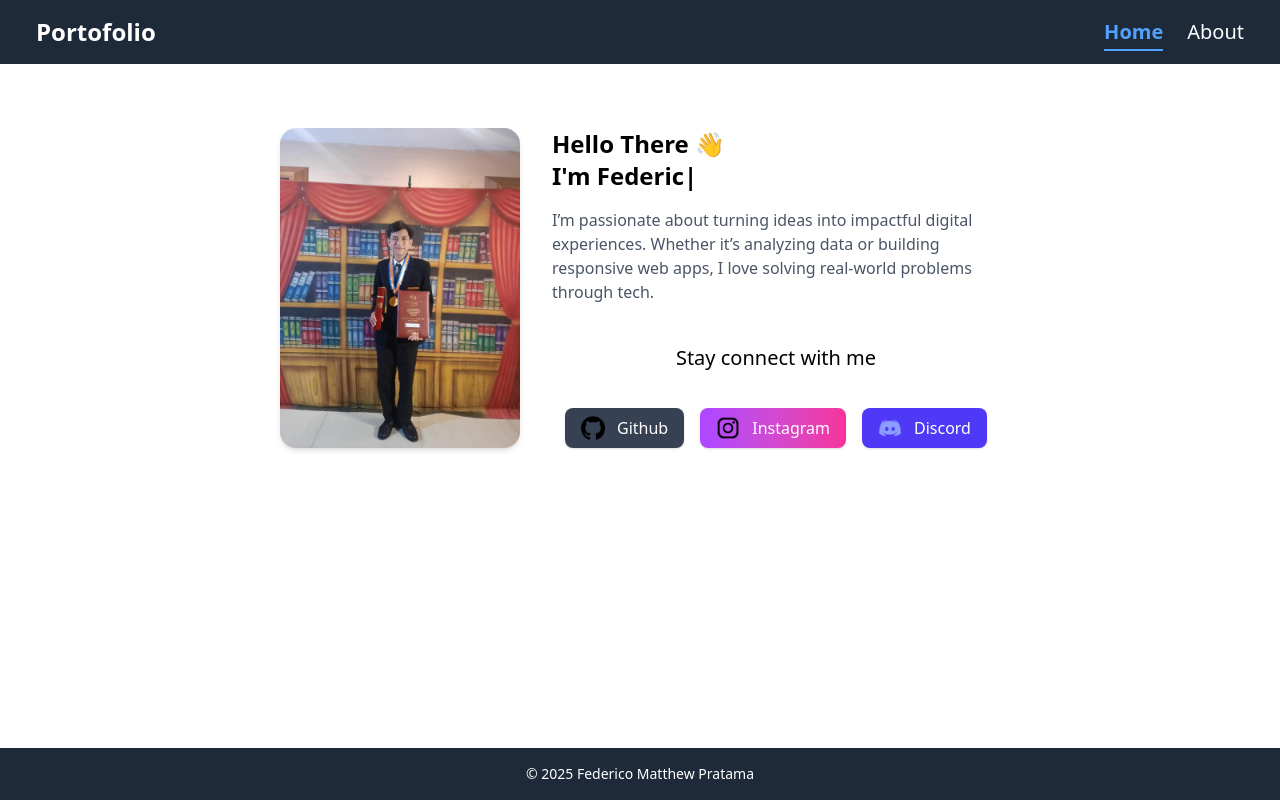
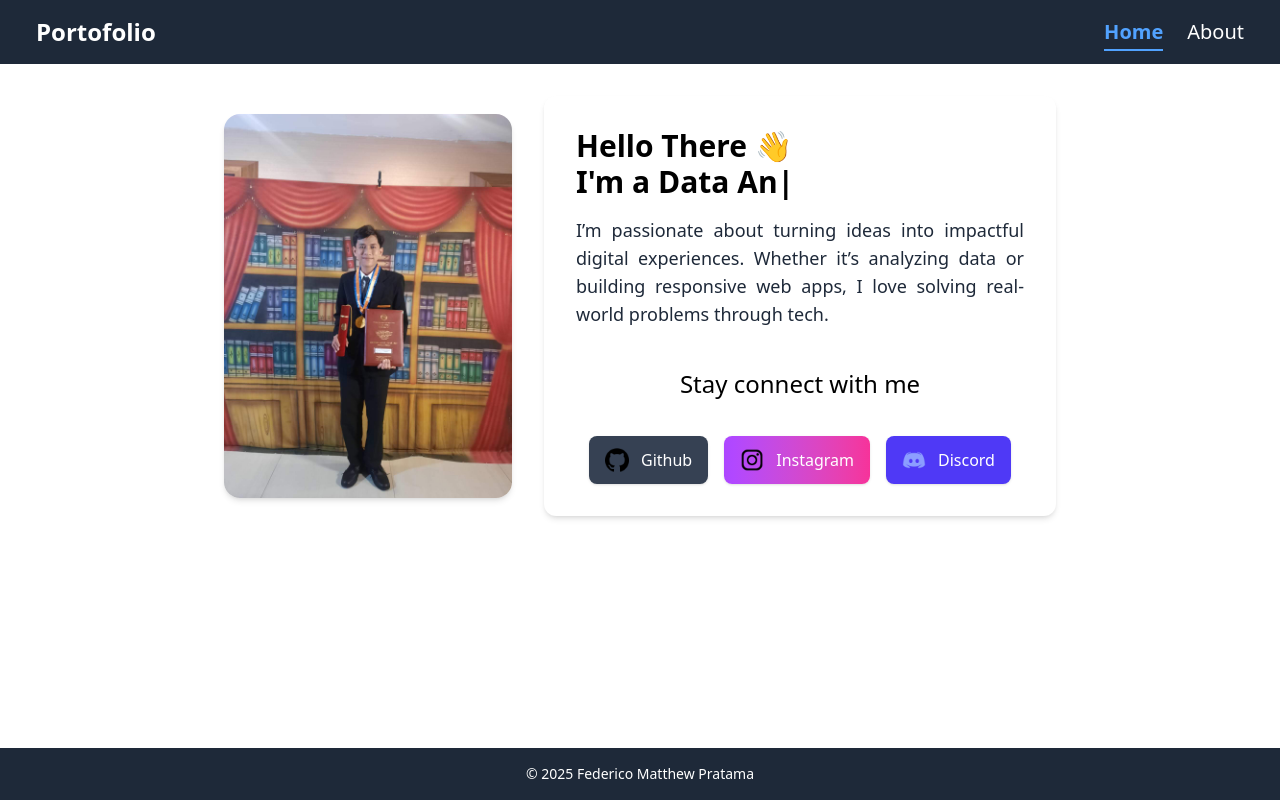
Before and after one commit to MashuNakamura/Portofolio-PPPL, a React (Vite) app: page /home in a window 1280 px wide. Built offline with nearby package versions, Linux system fonts and the light colour scheme.

Commit message:
Chore: Adjust Design

```diff
--- a/src/components/Footer.tsx
+++ b/src/components/Footer.tsx
@@ -2,7 +2,7 @@ export default function Footer() {
   return (
     <footer className="bg-gray-800 text-white py-4 mt-auto">
       <div className="container mx-auto text-center">
-        <p className="text-sm">
+        <p className="text-sm hover hover:text-blue-500 transition-colors">
           &copy; {new Date().getFullYear()} Federico Matthew Pratama
         </p>
       </div>
--- a/src/components/Navbar.tsx
+++ b/src/components/Navbar.tsx
@@ -3,7 +3,7 @@ import { useLocation, Link } from "react-router-dom";
 
 export default function Navbar() {
   const location = useLocation();
-  const isHomePage = location.pathname === "/home" || location.pathname === "/";
+  const isHomePage = location.pathname === "/home";
   const isAboutPage = location.pathname === "/about";
 
   return (
--- a/src/page/About.tsx
+++ b/src/page/About.tsx
@@ -1,38 +1,40 @@
 export default function About() {
   return (
-    <div className="flex flex-col items-center text-center px-4">
-      <div>
-        <h1 className="text-4xl font-bold mb-4">About Me</h1>
-        <p className="text-lg max-w-2xl text-center mb-4">
+    <div className="font-poppins flex flex-col items-center text-center px-4">
+      <div className="relative p-6 bg-white rounded-xl shadow-md">
+        <h1 className="text-2xl md:text-3xl font-bold mb-4">About Me 🙋‍♂️</h1>{" "}
+        <p className="text-lg text-gray-800 max-w-2xl text-justify mb-4">
           Hello! I'm Federico Matthew Pratama, a web developer with a strong
           interest in crafting responsive, user-friendly websites and
           applications. My journey in tech started with curiosity and has grown
           into a passion for clean code and modern UI/UX design.
         </p>
-        <p className="text-lg max-w-2xl text-center mb-4">
+        <p className="text-lg text-gray-800 max-w-2xl text-justify mb-4">
           I specialize in frontend technologies like React, Tailwind CSS, and
           TypeScript, and I also enjoy working on backend logic with Go. I'm
           always open to learning new stacks and collaborating with others to
           solve real-world problems through code.
         </p>
-        <p className="text-lg max-w-2xl text-center">
+        <p className="text-lg text-gray-800 max-w-xl text-justify">
           Outside of coding, I enjoy gaming, listening to music, and chilling at
           home. Nice to meet you!
         </p>
       </div>
-      <div className="p-6">
-        <p className="text-xl mb-3">Made with:</p>
-        <ul className="flex gap-x-4">
-          <li className="bg-blue-500 text-white rounded-lg px-4 py-2 shadow hover:bg-blue-600 transition">
-            React
-          </li>
-          <li className="bg-indigo-500 text-white rounded-lg px-4 py-2 shadow hover:bg-indigo-600 transition">
-            TypeScript
-          </li>
-          <li className="bg-purple-500 text-white rounded-lg px-4 py-2 shadow hover:bg-purple-600 transition">
-            Vite
-          </li>
-        </ul>
+      <div className="p-4">
+        <div className="relative p-6 bg-white rounded-xl shadow-md">
+          <p className="text-2xl font-semibold mb-4">Made with:</p>
+          <div className="flex flex-col md:flex-row gap-3">
+            <div className="bg-blue-500 text-white text-base font-medium rounded-lg px-4 py-2 shadow hover:bg-blue-600 transition">
+              React
+            </div>
+            <div className="bg-indigo-500 text-white text-base font-medium rounded-lg px-4 py-2 shadow hover:bg-indigo-600 transition">
+              TypeScript
+            </div>
+            <div className="bg-purple-500 text-white text-base font-medium rounded-lg px-4 py-2 shadow hover:bg-purple-600 transition">
+              Vite
+            </div>
+          </div>
+        </div>
       </div>
     </div>
   );
--- a/src/page/Home.tsx
+++ b/src/page/Home.tsx
@@ -2,18 +2,18 @@ import { TypeAnimation } from "react-type-animation";
 
 export default function Home() {
   return (
-    <div className="font-poppins flex flex-col md:flex-row items-center justify-center gap-8 p-8">
+    <div className="font-poppins flex flex-col lg:flex-row items-center justify-center gap-8">
       <img
         src="/halo.jpg"
         alt="Photo of Federico Matthew Pratama"
-        className="w-48 md:w-60 rounded-2xl shadow-md"
+        className="w-72 rounded-2xl shadow-md"
       />
-      <div className="flex flex-col text-left">
-        <div className="font-bold text-2xl">
+      <div className="flex flex-col text-left relative p-8 bg-white rounded-xl shadow-md">
+        <div className="font-bold text-2xl md:text-3xl text-center md:text-left">
           <p>Hello There 👋</p>
           <TypeAnimation
             sequence={[
-              "I'm Federico Matthew Pratama",
+              "I'm Federico Matthew",
               2000,
               "I'm a Data Analyst",
               2000,
@@ -26,33 +26,36 @@ export default function Home() {
             repeat={Infinity}
           />
         </div>
-        <p className="mt-4 text-gray-600 max-w-md">
+        <p className="text-lg mt-4 text-gray-800 max-w-md text-justify">
           I’m passionate about turning ideas into impactful digital experiences.
           Whether it’s analyzing data or building responsive web apps, I love
           solving real-world problems through tech.
         </p>
-        <p className="text-xl mt-10 text-center">Stay connect with me</p>
+        <p className="text-2xl mt-10 text-center">Stay connect with me</p>
         <div className="flex justify-center">
-          <ul className="flex flex-col md:flex-row gap-x-4 mt-9 gap-y-4">
-            <a href="https://github.com/MashuNakamura">
-              <div className="flex gap-3 bg-gray-700 text-white rounded-lg px-4 py-2 shadow hover:bg-gray-800 transition">
-                <img src="github.png" alt="GitHub" className="w-6 h-6" />
-                <li>Github</li>
-              </div>
+          <div className="flex flex-col md:flex-row gap-4 mt-9">
+            <a
+              href="https://github.com/MashuNakamura"
+              className="flex gap-3 bg-gray-700 text-white text-base font-medium rounded-lg px-4 py-3 shadow hover:bg-gray-800 transition"
+            >
+              <img src="github.png" alt="GitHub" className="w-6 h-6" />
+              Github
             </a>
-            <a href="https://www.instagram.com/federico.matthew01/">
-              <div className="flex gap-3 bg-gradient-to-r from-purple-500 to-pink-500 text-white rounded-lg px-4 py-2 shadow hover:from-purple-600 hover:to-pink-600 transition">
-                <img src="instagram.png" alt="Instagram" className="w-6 h-6" />
-                <li>Instagram</li>
-              </div>
+            <a
+              href="https://www.instagram.com/federico.matthew01/"
+              className="flex gap-3 bg-gradient-to-r from-purple-500 to-pink-500 text-white text-base font-medium rounded-lg px-4 py-3 shadow hover:from-purple-600 hover:to-pink-600 transition"
+            >
+              <img src="instagram.png" alt="Instagram" className="w-6 h-6" />
+              Instagram
             </a>
-            <a href="https://discord.com/users/mashu23">
-              <div className="flex gap-3 bg-indigo-600 text-white rounded-lg px-4 py-2 shadow hover:bg-indigo-700 transition">
-                <img src="discord.png" alt="Discord" className="w-6 h-6" />
-                <li>Discord</li>
-              </div>
+            <a
+              href="https://discord.com/users/mashu23"
+              className="flex gap-3 bg-indigo-600 text-white text-base font-medium rounded-lg px-4 py-3 shadow hover:bg-indigo-700 transition"
+            >
+              <img src="discord.png" alt="Discord" className="w-6 h-6" />
+              Discord
             </a>
-          </ul>
+          </div>
         </div>
       </div>
     </div>
```
